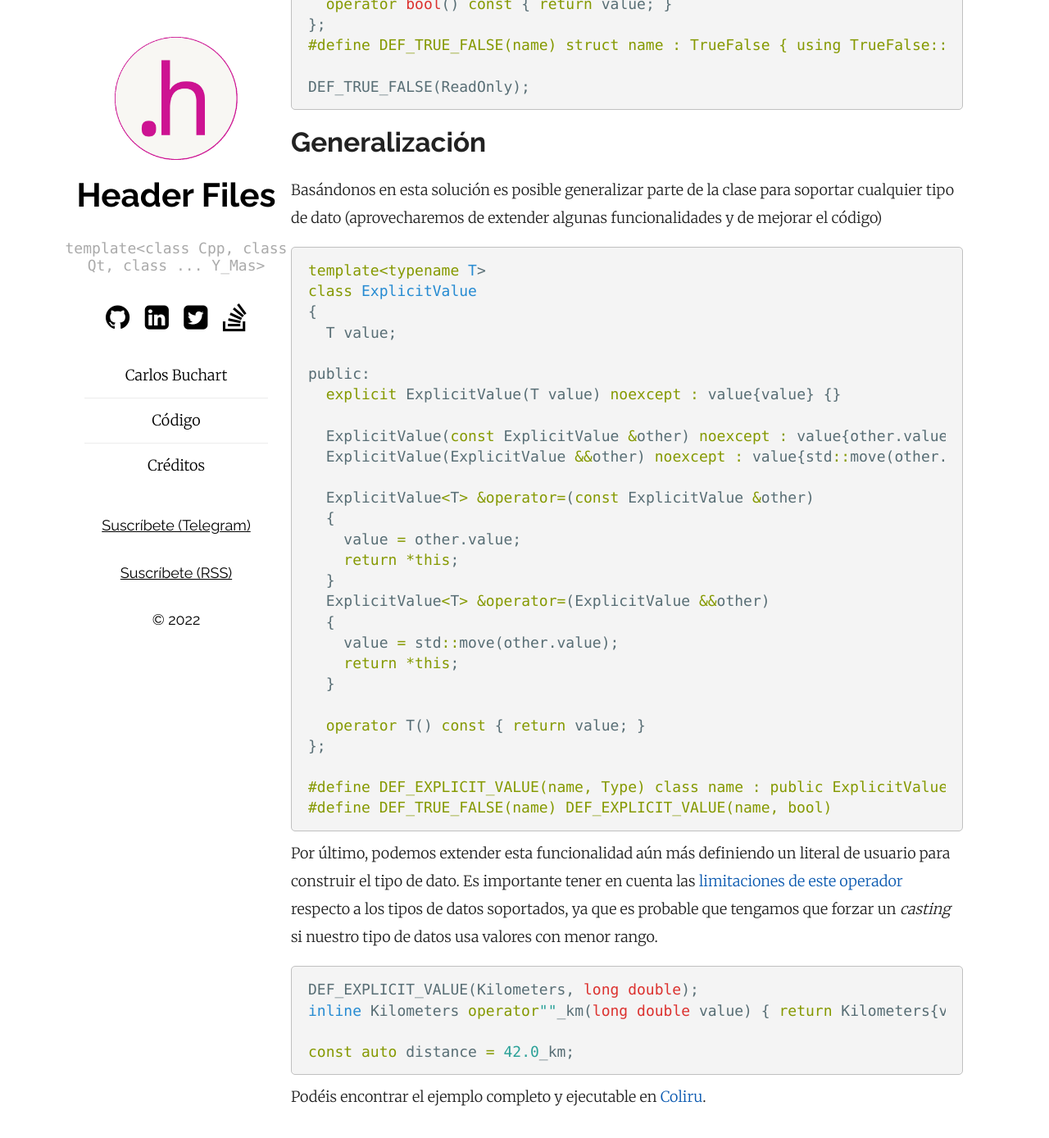
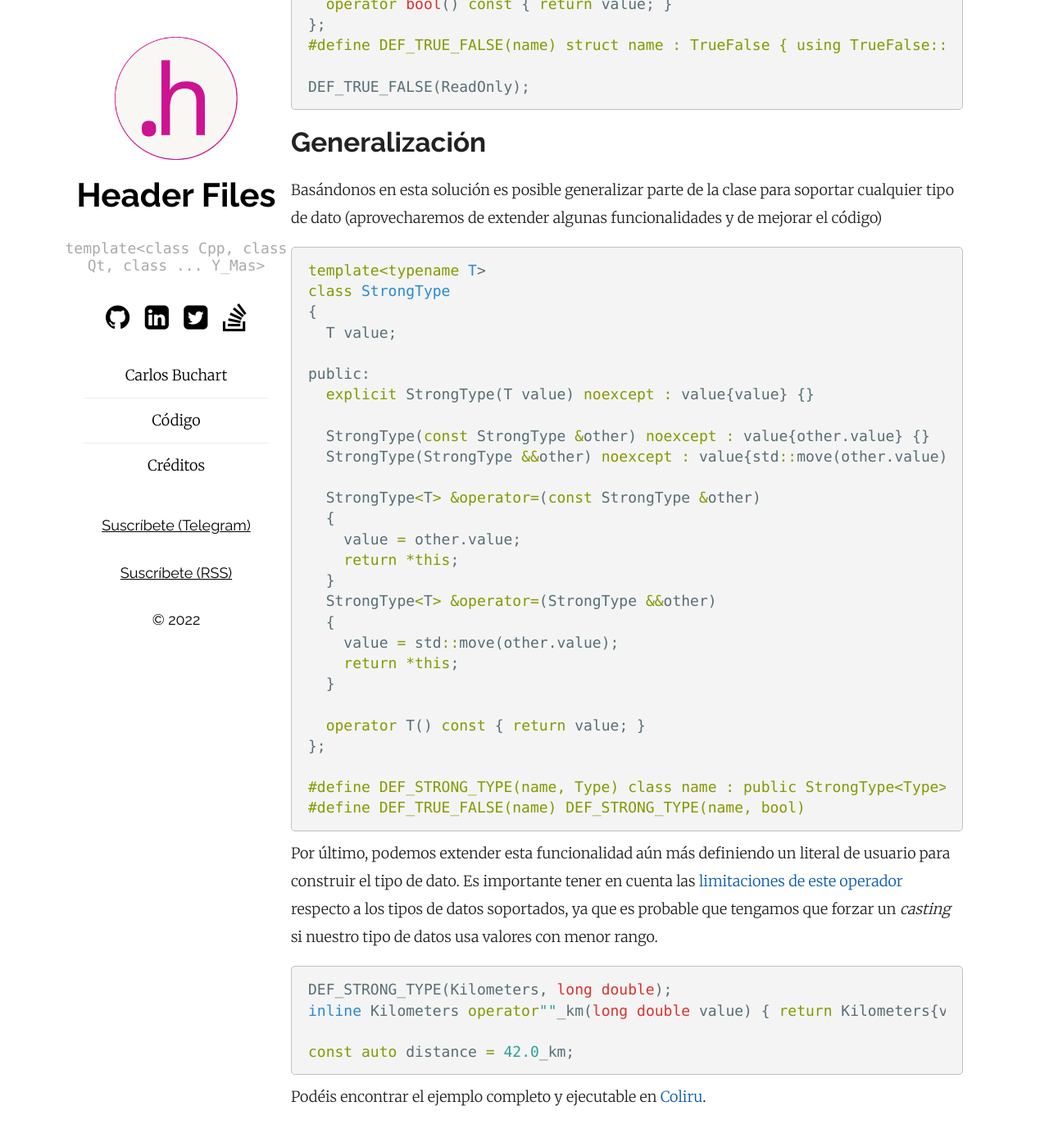
Before and after one commit to BlogHeaderFiles/BlogHeaderFiles.github.io, a Jekyll site: the page built from _posts/2021-07-06-expressive-arguments-2.md, in a window 1280 px wide and 1400 px high, scrolled down 1068 px. Shown: the top 1388 px of the window at 82% size. Built offline with Jekyll 4.4.1, drawn with Linux system fonts in a browser that asks for light colours.

Commit message:
Rename class

````diff
--- a/_posts/2021-07-06-expressive-arguments-2.md
+++ b/_posts/2021-07-06-expressive-arguments-2.md
@@ -40,22 +40,22 @@ Basándonos en esta solución es posible generalizar parte de la clase para sopo
 
 ```cpp
 template<typename T>
-class ExplicitValue
+class StrongType
 {
   T value;
 
 public:
-  explicit ExplicitValue(T value) noexcept : value{value} {}
+  explicit StrongType(T value) noexcept : value{value} {}
 
-  ExplicitValue(const ExplicitValue &other) noexcept : value{other.value} {}
-  ExplicitValue(ExplicitValue &&other) noexcept : value{std::move(other.value)} {}
+  StrongType(const StrongType &other) noexcept : value{other.value} {}
+  StrongType(StrongType &&other) noexcept : value{std::move(other.value)} {}
 
-  ExplicitValue<T> &operator=(const ExplicitValue &other)
+  StrongType<T> &operator=(const StrongType &other)
   {
     value = other.value;
     return *this;
   }
-  ExplicitValue<T> &operator=(ExplicitValue &&other)
+  StrongType<T> &operator=(StrongType &&other)
   {
     value = std::move(other.value);
     return *this;
@@ -64,17 +64,17 @@ public:
   operator T() const { return value; }
 };
 
-#define DEF_EXPLICIT_VALUE(name, Type) class name : public ExplicitValue<Type> { using ExplicitValue::ExplicitValue; }
-#define DEF_TRUE_FALSE(name) DEF_EXPLICIT_VALUE(name, bool)
+#define DEF_STRONG_TYPE(name, Type) class name : public StrongType<Type> { using StrongType::StrongType; }
+#define DEF_TRUE_FALSE(name) DEF_STRONG_TYPE(name, bool)
 ```
 
 Por último, podemos extender esta funcionalidad aún más definiendo un literal de usuario para construir el tipo de dato. Es importante tener en cuenta las [limitaciones de este operador](https://en.cppreference.com/w/cpp/language/user_literal) respecto a los tipos de datos soportados, ya que es probable que tengamos que forzar un _casting_ si nuestro tipo de datos usa valores con menor rango.
 
 ```cpp
-DEF_EXPLICIT_VALUE(Kilometers, long double);
+DEF_STRONG_TYPE(Kilometers, long double);
 inline Kilometers operator""_km(long double value) { return Kilometers{value}; }
 
 const auto distance = 42.0_km;
 ```
 
-Podéis encontrar el ejemplo completo y ejecutable en [Coliru](http://coliru.stacked-crooked.com/a/8f3db63f9d7fa94b).
+Podéis encontrar el ejemplo completo y ejecutable en [Coliru](http://coliru.stacked-crooked.com/a/3ec753ba6d3c9b7b).
````
